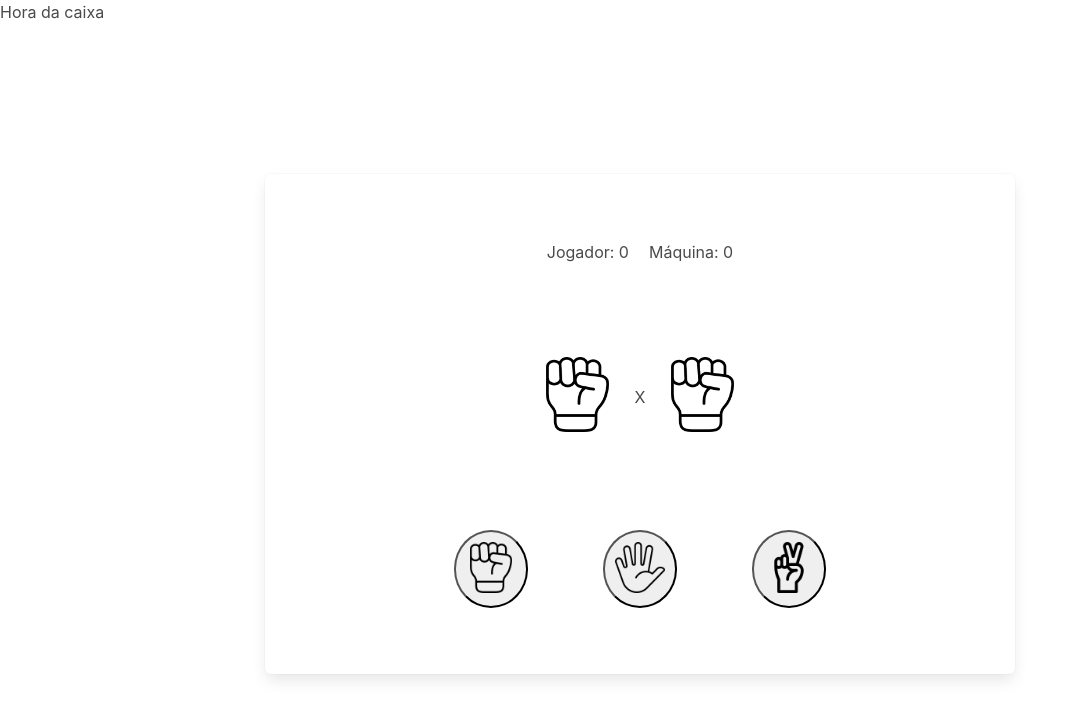
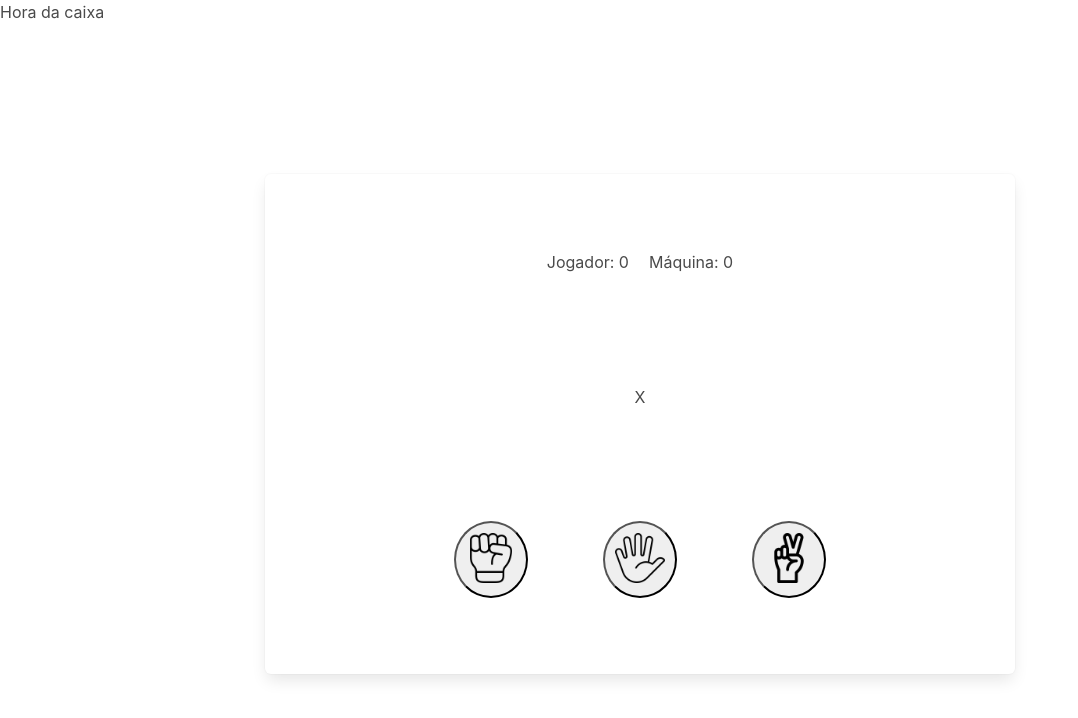
Before and after one commit to ccaioadriano/jo_ken_po, a React (Vite) app: page /game in a window 1280 px wide. Shown: the top 718 px of the page, without its empty margins (0-1078 px from the left). Built offline with nearby package versions, Linux system fonts and the light colour scheme.

Commit message:
feature: Displaying the choinces at the screen

```diff
--- a/src/components/Display/index.jsx
+++ b/src/components/Display/index.jsx
@@ -1,18 +1,38 @@
-import papel from "../../assets/papel.png";
-import pedra from "../../assets/pedra.png";
-import tesoura from "../../assets/tesoura.png";
+import Papel from "../../assets/Papel.png";
+import Pedra from "../../assets/Pedra.png";
+import Tesoura from "../../assets/Tesoura.png";
 import Box from "../Box";
-import "./style.css"
+import "./style.css";
 
 function Display({ playerChoice, machineChoice }) {
+
+
+  function choiceTest(choice) {
+    switch (choice) {
+      case "Pedra":
+        return <img src={Pedra} alt="Pedra" width={"75px"} />
+
+      case "Papel":
+        return <img src={Papel} alt="Pedra" width={"75px"} />
+
+      case "Tesoura":
+        return <img src={Tesoura} alt="Pedra" width={"75px"} />
+      default:
+        return <></>
+    }
+  }
+
+
   return (
     <div className="display">
       <div className="display-single">
-        <img src={pedra} alt="Pedra" width={"75px"} />
+        {
+        choiceTest(playerChoice)
+        }
       </div>
       <span>X</span>
       <div className="display-single">
-        <img src={pedra} alt="Pedra" width={"75px"} />
+        {choiceTest(machineChoice)}
       </div>
     </div>
   );
```
